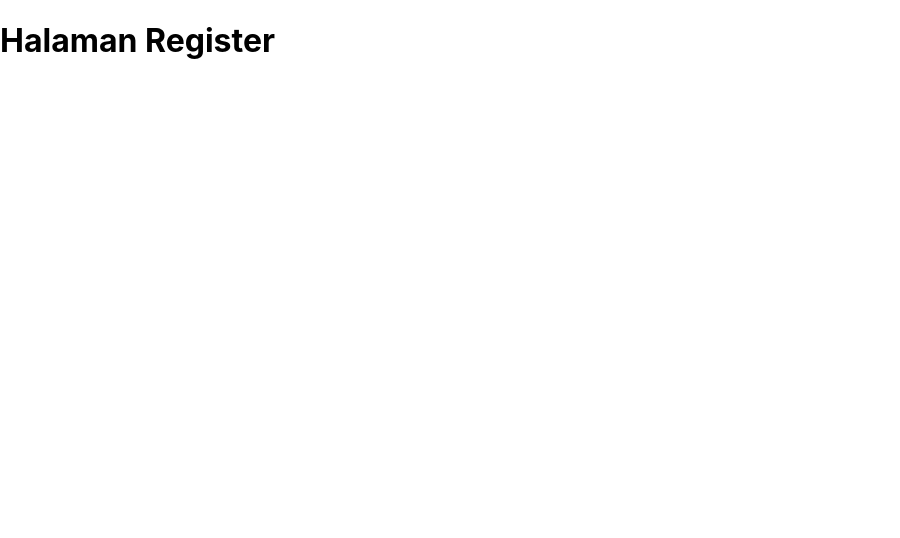
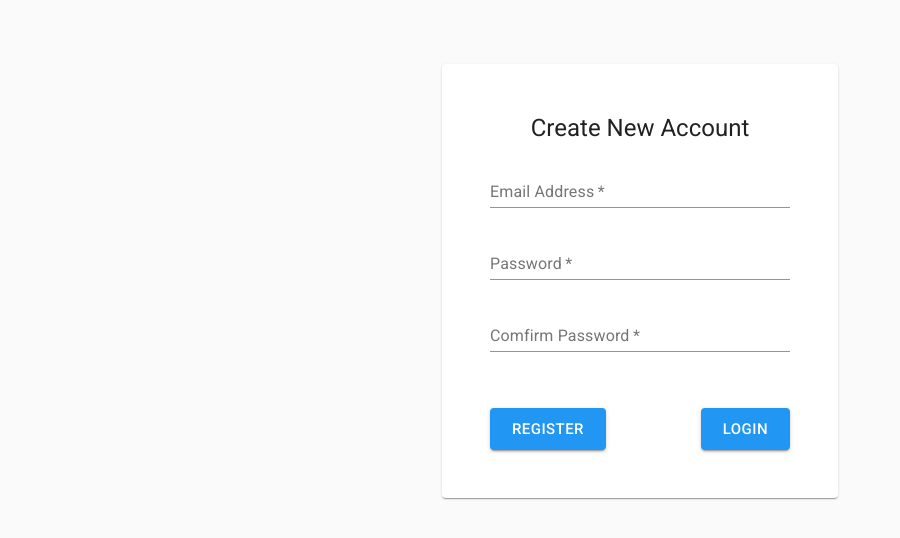
Before and after one commit to Swifter-n/aplikasi-penjualan, a React (Create React App) app: page /register in a window 1280 px wide. Shown: the top 538 px of the page, without its empty margins (0-900 px from the left). Built offline with nearby package versions, Linux system fonts and the light colour scheme; no server answers.

Commit message:
add naterial regster 1 update

```diff
--- a/src/App.js
+++ b/src/App.js
@@ -8,9 +8,15 @@ import Private from './pages/private';
 import PrivateRoute from './components/PrivateRoute';
 
 import FirebaseProvider from './components/FirebaseProvider';
+import CssBaseline from '@material-ui/core/CssBaseline';
+import ThemeProvider from '@material-ui/styles/ThemeProvider';
+import theme from './config/theme';
 
 function App() {
   return (
+    <>
+      <CssBaseline />
+      <ThemeProvider theme={theme}>
         <FirebaseProvider>
           <Router>
             <Switch>
@@ -25,6 +31,8 @@ function App() {
             </Switch>
           </Router>
         </FirebaseProvider>
+      </ThemeProvider>
+    </>
   );
 }
 
--- /dev/null
+++ b/src/config/theme.js
@@ -0,0 +1,10 @@
+import { createMuiTheme } from '@material-ui/core/styles';
+import { blue } from '@material-ui/core/colors';
+
+const theme = createMuiTheme({
+    palette: {
+        primary: blue
+    }
+});
+
+export default theme;
--- a/src/pages/register/index.js
+++ b/src/pages/register/index.js
@@ -1,7 +1,58 @@
 import React from 'react';
+import Button from '@material-ui/core/Button';
+import useStyle from './styles';
+import Container from '@material-ui/core/Container';
+import Paper from '@material-ui/core/Paper';
+import Typography from '@material-ui/core/Typography';
+import TextField from '@material-ui/core/TextField';
+import Grid from '@material-ui/core/Grid'
+import { Link } from 'react-router-dom';
 
-function Register(){
-    return <h1>Halaman Register</h1>
+function Register() {
+    const clasess = useStyle();
+    return <Container maxWidth='xs'>
+        <Paper className={clasess.paper}>
+            <Typography variant="h5" component="h1" className={clasess.title}>Create New Account</Typography>
+            <form>
+                <TextField
+                    id="email"
+                    name="email"
+                    type="email"
+                    margin="normal"
+                    label="Email Address"
+                    fullWidth
+                    required
+                />
+                <TextField
+                    id="password"
+                    name="password"
+                    type="password"
+                    margin="normal"
+                    label="Password"
+                    fullWidth
+                    required
+                />
+                <TextField
+                    id="password2"
+                    name="password2"
+                    type="password"
+                    margin="normal"
+                    label="Comfirm Password"
+                    fullWidth
+                    required
+                />
+                <Grid container className={clasess.buttons}>
+                    <Grid item xs>
+                        <Button type="submit" variant="contained"
+                            color="primary" size="large">Register</Button>
+                    </Grid>
+                    <Grid item>
+                        <Button component={Link} size="large" variant="contained" color="primary" to="/login">Login</Button>
+                    </Grid>
+                </Grid>
+            </form>
+        </Paper>
+    </Container>
 }
 
 export default Register;
--- /dev/null
+++ b/src/pages/register/styles.js
@@ -0,0 +1,18 @@
+import { makeStyles } from '@material-ui/styles';
+
+const useStyle = makeStyles(theme => ({
+    title: {
+        //color: theme.palette.primary.main
+        textAlign: 'center',
+        marginBottom: theme.spacing(3)
+    },
+    paper: {
+        marginTop: theme.spacing(8),
+        padding: theme.spacing(6)
+    },
+    buttons: {
+        marginTop: theme.spacing(6)
+    }
+}));
+
+export default useStyle;
```
Also changed, not shown: src/Login/index.js (deleted, +0 -7 lines), src/Register/index.js (deleted, +0 -7 lines). Lines whose indentation alone changed are shown as unchanged.
